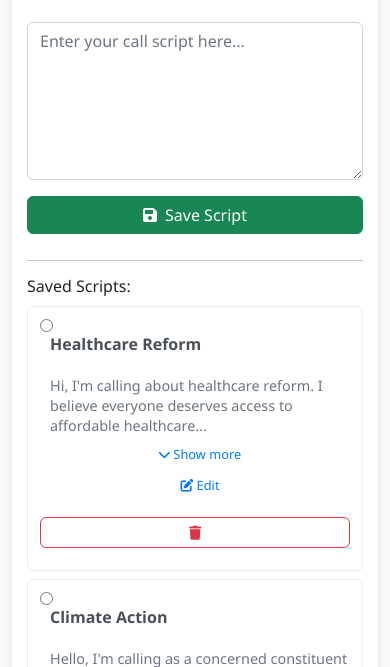
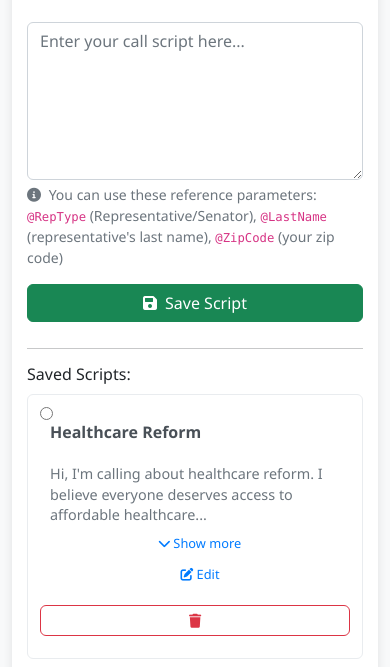
Before and after one commit to willtroppe/callrep, a Flask app: page / in a window 390 px wide. Shown: the part 1267-1934 px from the top of the page. Run offline with Flask 3, Linux system fonts and the light colour scheme; data comes from the database, SQL or seed files in the repository; some libraries are stand-ins or nearby versions.

Commit message:
Add reference parameter system and UI improvements
- Implemented @RepType, @LastName, @ZipCode reference parameters in scripts
- Added help text explaining available reference parameters in Step 3
- Dynamic script processing: parameters replaced with actual values in Step 4
- Representative position badges now show on phone cards in Step 4
- Removed max-height constraint: all reps display without scrolling
- Updated AI script generation to include reference parameter examples
- Reduced terminal logging verbosity for cleaner output
- Script previews in Step 3 show processed content with zip code
- Real-time script updates when switching between representatives

Example: 'I'm calling @RepType @LastName from @ZipCode' becomes
'I'm calling Representative Pelosi from 94102'

```diff
--- a/app.py
+++ b/app.py
@@ -20,6 +20,11 @@ app.config['SQLALCHEMY_DATABASE_URI'] = 'sqlite:///rep_contacts.db'
 app.config['SQLALCHEMY_TRACK_MODIFICATIONS'] = False
 app.config['TEMPLATES_AUTO_RELOAD'] = True
 app.jinja_env.cache = {}
+
+# Reduce logging verbosity
+import logging
+log = logging.getLogger('werkzeug')
+log.setLevel(logging.ERROR)
 
 db = SQLAlchemy(app)
 
@@ -337,7 +342,14 @@ Please create a professional, polite, and effective phone call script that:
 5. Does NOT solicit input from the representative (they are there to listen and take notes)
 6. Is 5-10 sentences long, depending on how much detail the user provided
 
-IMPORTANT: Always start the script with: "Hi, I'd like to register an opinion. My name is __ and I'm a constituent from [Zip Code] in [city]."
+IMPORTANT: Always start the script with: "Hi, I'd like to register an opinion. My name is __ and I'm a constituent from @ZipCode."
+
+You can use these reference parameters in your script:
+- @RepType: Will be replaced with "Representative" or "Senator"
+- @LastName: Will be replaced with the representative's last name
+- @ZipCode: Will be replaced with the constituent's zip code
+
+Example: "I'm calling @RepType @LastName from @ZipCode to express my concern about..."
 
 Write only the script content, no additional formatting or explanations."""
 
--- a/static/css/style.css
+++ b/static/css/style.css
@@ -581,8 +581,7 @@ body {
 
 /* Step 4 Representative Tiles */
 .selected-reps-container {
-    max-height: 400px;
-    overflow-y: auto;
+    /* Removed max-height constraint to show all reps at once */
 }
 
 .representative-tile {
--- a/static/js/app.js
+++ b/static/js/app.js
@@ -98,7 +98,7 @@ function displayRepresentatives(representatives) {
             html += `
                 <div class="phone-checkbox-item" id="phone-${rep.id}-${index}">
                     <input type="checkbox" id="radio-${rep.id}-${index}"
-                           value="${rep.id}-${index}" onchange="selectPhoneNumber('${rep.id}', ${index}, '${rep.full_name}', '${phone.display_phone}', '${phone.phone_type}', '${phone.phone_link}')">
+                           value="${rep.id}-${index}" onchange="selectPhoneNumber('${rep.id}', ${index}, '${rep.full_name}', '${phone.display_phone}', '${phone.phone_type}', '${phone.phone_link}', '${rep.display_position}')">
                     <label for="radio-${rep.id}-${index}">
                         <i class="fas fa-phone me-2"></i>
                         <span class="phone-type">${phone.phone_type}:</span>
@@ -475,9 +475,11 @@ function displayScripts(scripts) {
     let html = '<div class="script-radio-group">';
 
     scripts.forEach(script => {
-        const previewText = script.content.length > 100 ?
-            script.content.substring(0, 100) + '...' :
-            script.content;
+        // Process reference parameters for preview (using current zip code only)
+        const processedContent = processScriptReferences(script.content);
+        const previewText = processedContent.length > 100 ?
+            processedContent.substring(0, 100) + '...' :
+            processedContent;
 
         html += `
             <div class="script-radio-item" id="script-${script.id}">
@@ -486,7 +488,7 @@ function displayScripts(scripts) {
                 <div class="script-radio-content">
                     <div class="script-title">${script.title}</div>
                     <div class="script-preview" id="preview-${script.id}">${previewText}</div>
-                    <div class="script-full" id="full-${script.id}" style="display: none;">${script.content.replace(/\n/g, '<br>')}</div>
+                    <div class="script-full" id="full-${script.id}" style="display: none;">${processedContent.replace(/\n/g, '<br>')}</div>
                     <div class="script-actions mt-2">
                         <button class="btn btn-link btn-sm p-0 me-3" onclick="toggleScriptExpand(${script.id})" id="toggle-${script.id}">
                             <i class="fas fa-chevron-down"></i> Show more
@@ -1239,12 +1241,13 @@ function deselectAllPhones() {
 }
 
 // Handle phone number selection (now supports multiple selections)
-function selectPhoneNumber(repId, phoneIndex, repName, phoneNumber, phoneType, phoneLink) {
+function selectPhoneNumber(repId, phoneIndex, repName, phoneNumber, phoneType, phoneLink, repPosition) {
     const phoneKey = `${repId}-${phoneIndex}`;
     const phoneData = {
         repId: repId,
         phoneIndex: phoneIndex,
         repName: repName,
+        repPosition: repPosition,
         display_phone: phoneNumber,
         phone_link: phoneLink,
         phone_type: phoneType,
@@ -1309,6 +1312,7 @@ function updateCallRepInfo() {
             if (!repsByPhone[phone.repId]) {
                 repsByPhone[phone.repId] = {
                     repName: phone.repName,
+                    repPosition: phone.repPosition,
                     phones: []
                 };
             }
@@ -1321,7 +1325,7 @@ function updateCallRepInfo() {
             html += `
                 <div class="representative-tile mb-3">
                     <div class="rep-header">
-                        <h6 class="mb-2">${rep.repName}</h6>
+                        <h6 class="mb-2">${rep.repName} <span class="position-badge">${rep.repPosition}</span></h6>
                     </div>
                     <div class="phone-list">
             `;
@@ -1439,6 +1443,33 @@ function resetPhoneCall(repId, phoneIndex) {
     }
 }
 
+// Process reference parameters in script content
+function processScriptReferences(scriptContent, activePhone = null) {
+    if (!scriptContent) return scriptContent;
+
+    let processedContent = scriptContent;
+
+    // Get current zip code
+    const zipCode = document.getElementById('zipCode').value || 'Not set';
+
+    if (activePhone) {
+        // Extract last name from representative name
+        const repNameParts = activePhone.repName.split(' ');
+        const lastName = repNameParts[repNameParts.length - 1] || activePhone.repName;
+
+        // Replace reference parameters
+        processedContent = processedContent
+            .replace(/@RepType/g, activePhone.repPosition)
+            .replace(/@LastName/g, lastName)
+            .replace(/@ZipCode/g, zipCode);
+    } else {
+        // If no active phone, just replace zip code
+        processedContent = processedContent.replace(/@ZipCode/g, zipCode);
+    }
+
+    return processedContent;
+}
+
 // Update full script display in Step 4
 function updateFullScriptDisplay() {
     // Make sure Step 4 is visible
@@ -1452,6 +1483,8 @@ function updateFullScriptDisplay() {
     if (!fullScriptDisplay) {
         return;
     }
+
+
 
     // Find or create the alert div inside fullScriptDisplay
     let alertDiv = fullScriptDisplay.querySelector('.alert.alert-info.script-display');
@@ -1464,8 +1497,14 @@ function updateFullScriptDisplay() {
     }
 
     if (selectedCallScript) {
+        // Get the active phone for reference parameter processing
+        const activePhone = selectedPhones.find(p => p.status === 'active');
+
+        // Process reference parameters in the script content
+        const processedContent = processScriptReferences(selectedCallScript.content, activePhone);
+
         // Show the complete script with line breaks preserved
-        const formattedContent = selectedCallScript.content.replace(/\n/g, '<br>');
+        const formattedContent = processedContent.replace(/\n/g, '<br>');
         alertDiv.innerHTML = `
             <h6><strong>${selectedCallScript.title}</strong></h6>
             <div class="script-content-full" style="max-height: 300px; overflow-y: auto; white-space: pre-wrap; text-align: left; padding-left: 0;">
--- a/templates/index.html
+++ b/templates/index.html
@@ -180,6 +180,10 @@
                                         </div>
                                         <div class="mb-3">
                                             <textarea class="form-control" id="scriptContent" rows="6" placeholder="Enter your call script here..."></textarea>
+                                            <small class="text-muted mt-1 d-block">
+                                                <i class="fas fa-info-circle me-1"></i>
+                                                You can use these reference parameters: <code>@RepType</code> (Representative/Senator), <code>@LastName</code> (representative's last name), <code>@ZipCode</code> (your zip code)
+                                            </small>
                                         </div>
                                         <div class="d-flex justify-content-between">
                                             <button class="btn btn-success" id="saveScriptBtn" onclick="saveScript()">
```
